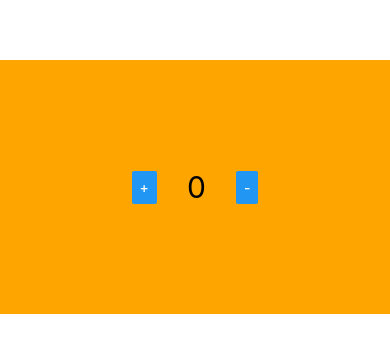
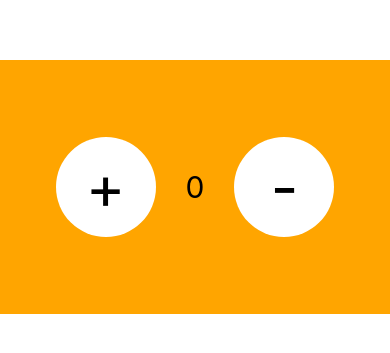
Before and after one commit to Tahir-Ul-Hassan/sevenapp-2025-summer-camp-react-native, a React Native app: screen / in a window 390 px wide. Shown: the part 235-588 px from the top of the page. Built offline with nearby package versions, Linux system fonts and the light colour scheme.

Commit message:
Advance counter practice

```diff
--- /dev/null
+++ b/src/components/button.js
@@ -0,0 +1,25 @@
+import { TouchableOpacity, Text, StyleSheet } from "react-native";
+
+function Button({ onPress, title }) {
+  return (
+    <TouchableOpacity onPress={onPress} style={styles.buttonCon}>
+      <Text style={styles.buttonText}>{title}</Text>
+    </TouchableOpacity>
+  );
+}
+
+const styles = StyleSheet.create({
+  buttonCon: {
+    width: 100,
+    height: 100,
+    backgroundColor: "white",
+    justifyContent: "center",
+    alignItems: "center",
+    borderRadius: 50,
+  },
+  buttonText: {
+    fontSize: 60,
+  },
+});
+
+export { Button };
--- a/src/screens/counter.js
+++ b/src/screens/counter.js
@@ -1,5 +1,6 @@
-import { View, Text, StyleSheet, Button } from "react-native";
+import { View, Text, StyleSheet } from "react-native";
 import React, { useState } from "react";
+import { Button } from "../components/button";
 
 export default function Counter() {
   const [count, setCount] = useState(0);
```
